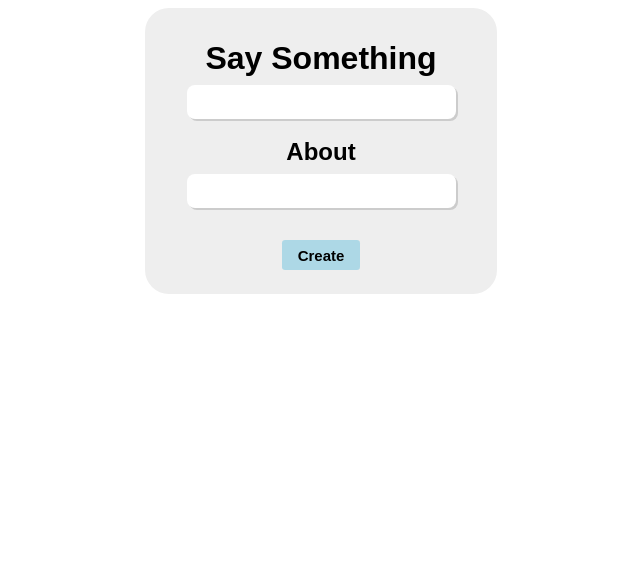
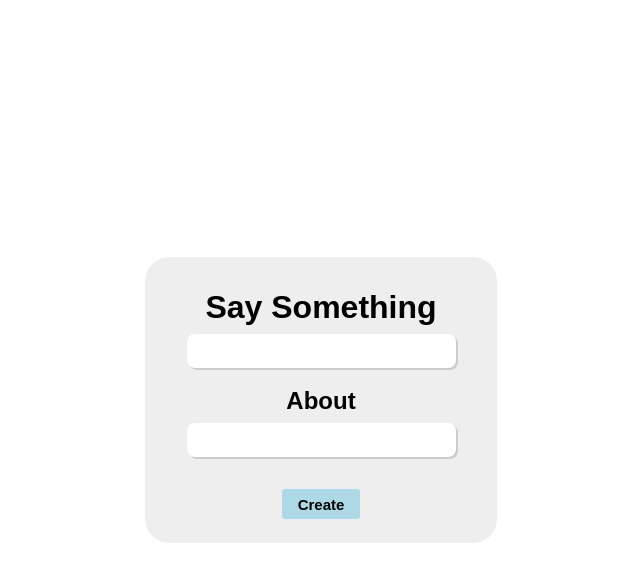
Before and after one commit to DavidBootle/say-something, a Vue app: page / in a window 1280 px wide. Shown: the top 582 px of the page, without its empty margins (319-959 px from the left). Built offline with nearby package versions, Linux system fonts and the light colour scheme.

Commit message:
The input box is now centered on the main page

```diff
--- a/src/App.vue
+++ b/src/App.vue
@@ -14,5 +14,13 @@ export default {
 </template>
 
 <style>
+html, body, #app {
+    height: 100%;
+    margin: 0;
+}
 
+#app {
+    display: flex;
+    align-items: center;
+}
 </style>
```
